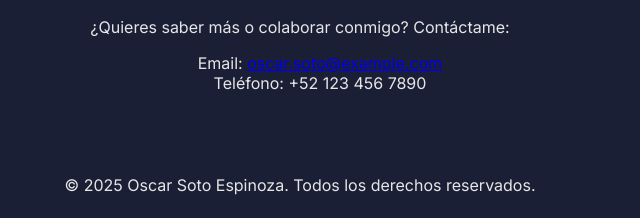
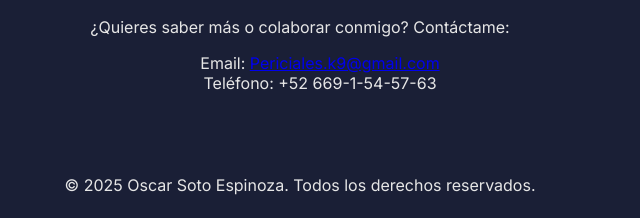
Before and after one commit to Churunfulo/mi-cv-online-oscar-soto, a plain HTML site: page index.html in a window 1280 px wide. Shown: the part 1589-1807 px from the top of the page, 340-980 px from the left. Drawn offline with Linux system fonts and the light colour scheme.

Commit message:
index.html

```diff
--- a/index.html
+++ b/index.html
@@ -158,8 +158,8 @@
         <h2>Contacto</h2>
         <p>¿Quieres saber más o colaborar conmigo? Contáctame:</p>
         <ul>
-            <li>Email: <a href="mailto:oscar.soto@example.com">oscar.soto@example.com</a></li>
-            <li>Teléfono: +52 123 456 7890</li>
+            <li>Email: <a href="mailto:oscar.soto@example.com">Periciales.k9@gmail.com</a></li>
+            <li>Teléfono: +52 669-1-54-57-63</li>
         </ul>
     </section>
 
```
